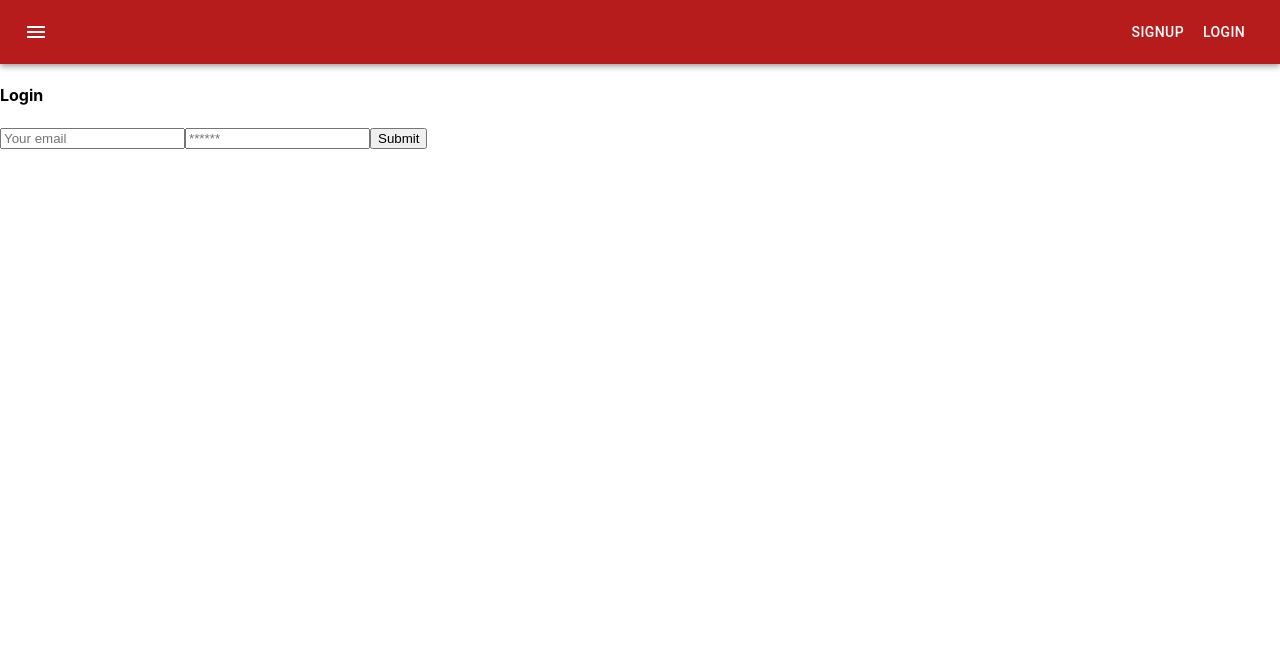
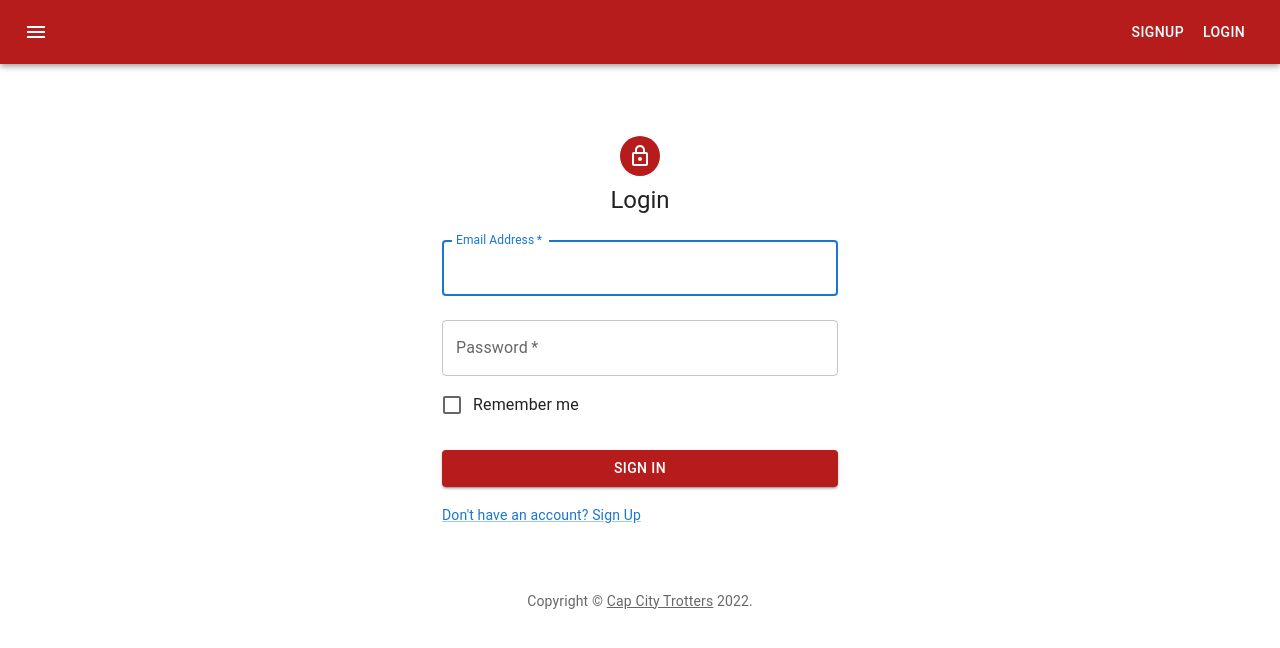
Before and after one commit to MCN17/cct, a React (Create React App) app in the folder client/: page /login in a window 1280 px wide. Shown: the top 648 px of the page. Built offline with nearby package versions, Linux system fonts and the light colour scheme.

Commit message:
styled login page

```diff
--- a/client/src/pages/Login.js
+++ b/client/src/pages/Login.js
@@ -1,9 +1,48 @@
-import React, { useState } from 'react';
+import * as React from 'react';
 import { useMutation } from '@apollo/client';
 import { LOGIN_USER } from '../utils/mutations';
 import Auth from '../utils/auth';
+import { useState } from 'react';
 
-const Login = (props) => {
+//import material ui
+import Avatar from '@mui/material/Avatar';
+import Button from '@mui/material/Button';
+import CssBaseline from '@mui/material/CssBaseline';
+import TextField from '@mui/material/TextField';
+import FormControlLabel from '@mui/material/FormControlLabel';
+import Checkbox from '@mui/material/Checkbox';
+import Link from '@mui/material/Link';
+import Grid from '@mui/material/Grid';
+import Box from '@mui/material/Box';
+import LockOutlinedIcon from '@mui/icons-material/LockOutlined';
+import Typography from '@mui/material/Typography';
+import Container from '@mui/material/Container';
+import { createTheme, ThemeProvider } from '@mui/material/styles';
+
+
+function Copyright(props) {
+  return (
+    <Typography variant="body2" color="text.secondary" align="center" {...props}>
+      {'Copyright © '}
+      <Link color="inherit" href="/home">
+        Cap City Trotters
+      </Link>{' '}
+      {new Date().getFullYear()}
+      {'.'}
+    </Typography>
+  );
+}
+
+const theme = createTheme({
+  secondary: {
+     light: '#ff7961',
+     main: '#f44336',
+     dark: '#ba000d',
+     contrastText: '#000',
+   }
+});
+
+const Login = () => {
   const [formState, setFormState] = useState({ email: '', password: '' });
 
   const [login, { error }] = useMutation(LOGIN_USER);
@@ -26,48 +65,81 @@
     const { data } = await login({
       variables: { ...formState }
     });
-
+    console.log(data)
     Auth.login(data.login.token);
   } catch (e) {
     console.error(e);
   }
 };
 
+
   return (
-    <main className='flex-row justify-center mb-4'>
-      <div className='col-12 col-md-6'>
-        <div className='card'>
-          <h4 className='card-header'>Login</h4>
-          <div className='card-body'>
-            <form onSubmit={handleFormSubmit}>
-              <input
-                className='form-input'
-                placeholder='Your email'
-                name='email'
+    <ThemeProvider theme={theme}>
+      <Container component="main" maxWidth="xs">
+        <CssBaseline />
+        <Box
+          sx={{
+            marginTop: 8,
+            display: 'flex',
+            flexDirection: 'column',
+            alignItems: 'center',
+          }}
+        >
+          <Avatar sx={{ m: 1, bgcolor: '#b71c1c' }}>
+            <LockOutlinedIcon />
+          </Avatar>
+          <Typography component="h1" variant="h5">
+            Login
+          </Typography>
+          <Box component="form" onSubmit={handleFormSubmit} noValidate sx={{ mt: 1 }}>
+            <TextField
+              margin="normal"
+              required
+              fullWidth
+              id="email"
+              label="Email Address"
               type='email'
-                id='email'
+              name="email"
+              autoFocus
               value={formState.email}
               onChange={handleChange}
             />
-              <input
-                className='form-input'
-                placeholder='******'
-                name='password'
-                type='password'
-                id='password'
+            <TextField
+              margin="normal"
+              required
+              fullWidth
+              name="password"
+              label="Password"
+              type="password"
+              id="password"
               value={formState.password}
               onChange={handleChange}
             />
-              <button className='btn d-block w-100' type='submit'>
-                Submit
-              </button>
-            </form>
+            <FormControlLabel
+              control={<Checkbox value="remember" color="primary" />}
+              label="Remember me"
+            />
+            <Button
+              type="submit"
+              fullWidth
+              variant="contained"
+              sx={{ mt: 3, mb: 2, bgcolor: "#b71c1c" }}
+            >
+              Sign In
+            </Button>
+            <Grid container>
+              <Grid item>
+                <Link href="/signup" variant="body2">
+                  {"Don't have an account? Sign Up"}
+                </Link>
                 {error && <div>Login failed</div>}
-          </div>
-        </div>
-      </div>
-    </main>
+              </Grid>
+            </Grid>
+          </Box>
+        </Box>
+        <Copyright sx={{ mt: 8, mb: 4 }} />
+      </Container>
+    </ThemeProvider>
   );
-};
-
+}
 export default Login;
```
Lines whose indentation alone changed are shown as unchanged.
